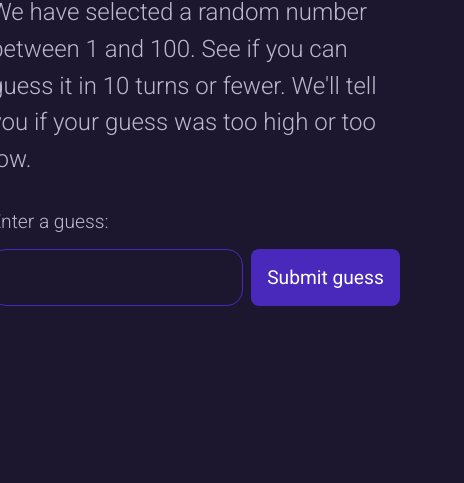
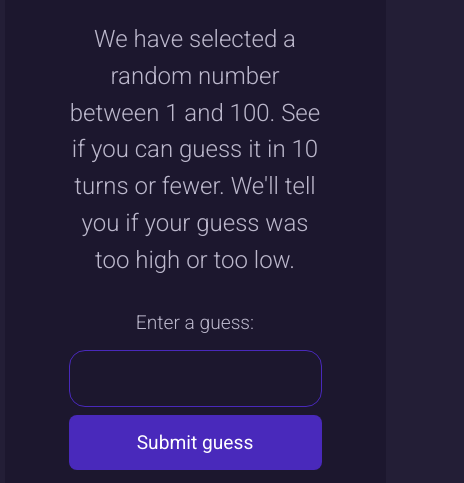
Before and after one commit to vincentole/small_web_projects, a plain HTML site: page guess_the_number/index.html in a window 390 px wide. Shown: the part 205-688 px from the top of the page, 464 px wide, since content can reach past the window. Drawn offline with Linux system fonts and the light colour scheme.

Commit message:
update gues the number

```diff
--- a/guess_the_number/scss/style.scss
+++ b/guess_the_number/scss/style.scss
@@ -62,6 +62,8 @@ p {
 }
 
 .container  {
+    display: flex;
+    flex-direction: column;
     max-width: 700px;
     min-height: 720px;
     padding-bottom: 3rem;
@@ -123,3 +125,12 @@ label {
     width: 100%;
 
 }
+
+@media (max-width: 40em) {
+    .flex {
+        flex-direction: column;
+    }
+    .container {
+        text-align: center;
+    }
+}
```
Also changed, not shown: guess_the_number/css/style.css, guess_the_number/dist/css/style.css.
